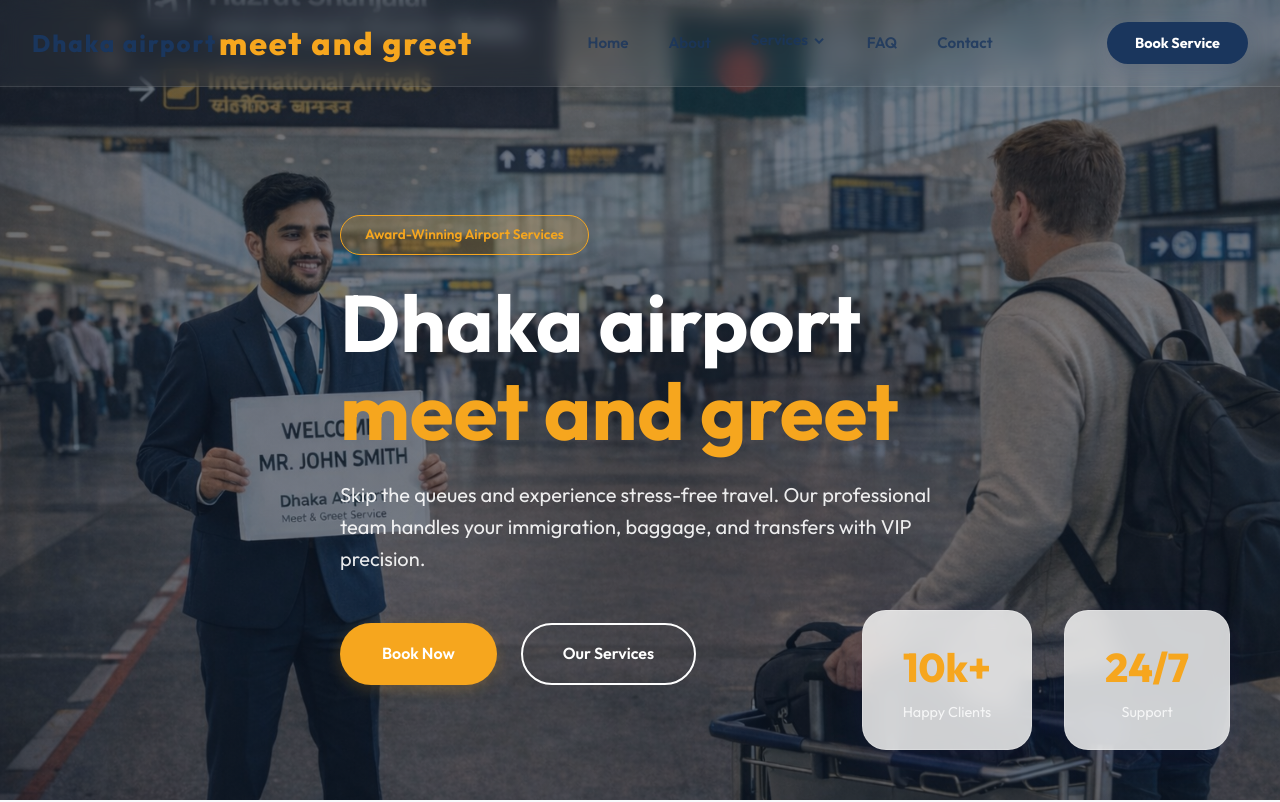
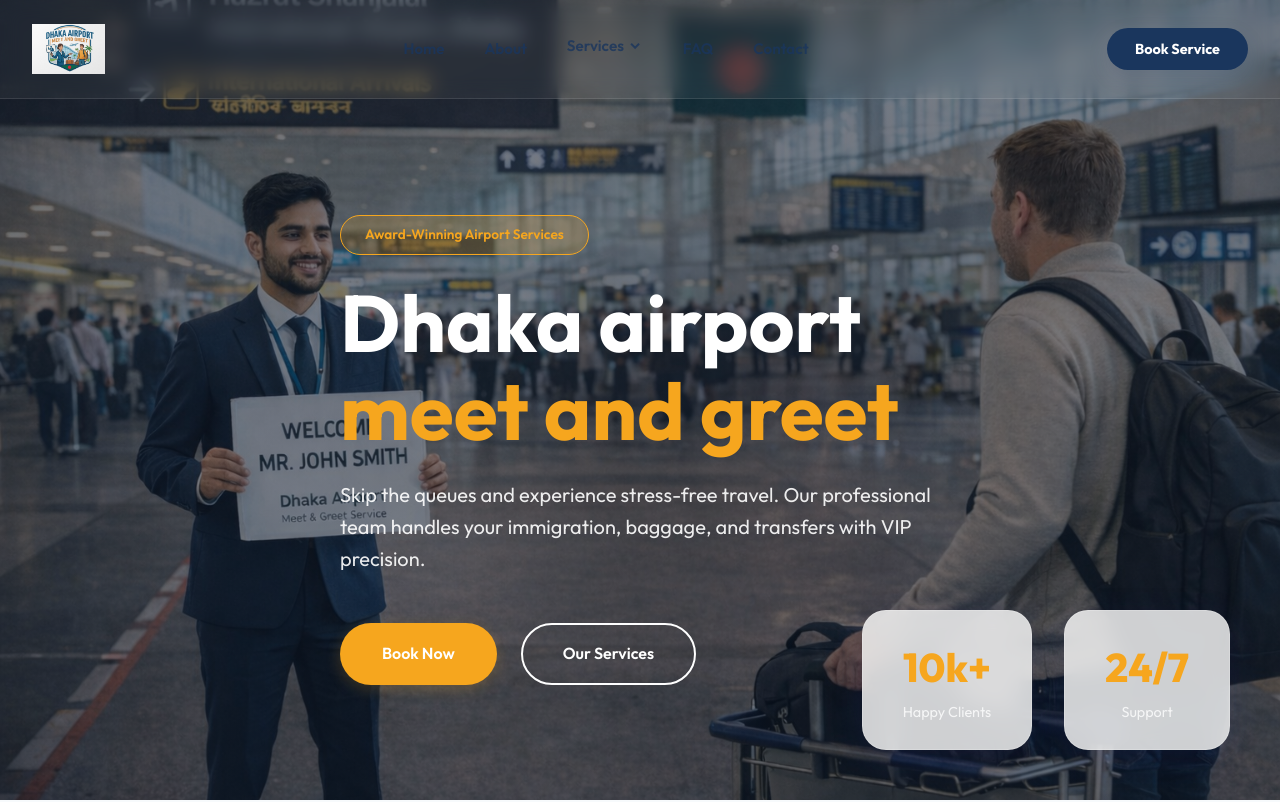
Before and after one commit to iamemonhowlader/airport, a React (Vite) app: page / in a window 1280 px wide. Shown: the top 802 px of the page. Built offline with nearby package versions, Linux system fonts and the light colour scheme.

Commit message:
commit information

```diff
--- a/src/App.tsx
+++ b/src/App.tsx
@@ -1,5 +1,6 @@
 import { BrowserRouter as Router, Routes, Route } from 'react-router-dom';
 import Layout from './components/Layout';
+import ScrollToTop from './components/ScrollToTop';
 import Home from './pages/Home';
 import About from './pages/About';
 import BookNow from './pages/BookNow';
@@ -14,6 +15,7 @@ function App() {
 
   return (
     <Router>
+      <ScrollToTop />
       <Layout>
         <Routes>
           <Route path="/" element={<Home />} />
--- a/src/components/Header.css
+++ b/src/components/Header.css
@@ -30,22 +30,19 @@
 /* Logo Styling */
 .logo-link {
   text-decoration: none;
-}
-
-.logo-main {
-  font-size: 1.5rem;
-  font-weight: 900;
-  letter-spacing: 2px;
-  color: var(--primary);
   display: flex;
   align-items: center;
 }
 
-.accent-dot {
-  color: var(--accent);
-  font-size: 2rem;
-  line-height: 0;
-  margin-left: 2px;
+.logo-img {
+  height: 50px;
+  width: auto;
+  object-fit: contain;
+  transition: all 0.3s ease;
+}
+
+.scrolled .logo-img {
+  height: 40px;
 }
 
 /* Nav Links Styling */
--- a/src/components/Header.tsx
+++ b/src/components/Header.tsx
@@ -1,5 +1,6 @@
 import { useState, useEffect } from 'react';
 import { Link } from 'react-router-dom';
+import logo from '../assets/logo.jpeg';
 import './Header.css';
 
 const Header = () => {
@@ -23,7 +24,7 @@ const Header = () => {
             <nav className="container nav-wrapper">
                 <div className="logo">
                     <Link to="/" className="logo-link">
-                        <span className="logo-main">Dhaka airport <span className="accent-dot">meet and greet</span></span>
+                        <img src={logo} alt="Dhaka Airport Meet and Greet" className="logo-img" />
                     </Link>
                 </div>
 
--- /dev/null
+++ b/src/components/ScrollToTop.tsx
@@ -0,0 +1,20 @@
+import { useEffect } from "react";
+import { useLocation } from "react-router-dom";
+
+const ScrollToTop = () => {
+  const { pathname } = useLocation();
+
+  useEffect(() => {
+    // @ts-ignore
+    if (window.lenis) {
+      // @ts-ignore
+      window.lenis.scrollTo(0, { immediate: true });
+    } else {
+      window.scrollTo(0, 0);
+    }
+  }, [pathname]);
+
+  return null;
+};
+
+export default ScrollToTop;
--- a/src/utils/lenis.ts
+++ b/src/utils/lenis.ts
@@ -11,6 +11,9 @@ export const useLenis = () => {
       infinite: false,
     })
 
+    // @ts-ignore
+    window.lenis = lenis;
+
     function raf(time: number) {
       lenis.raf(time)
       requestAnimationFrame(raf)
```
Also changed, not shown: src/assets/logo.jpeg (added).
